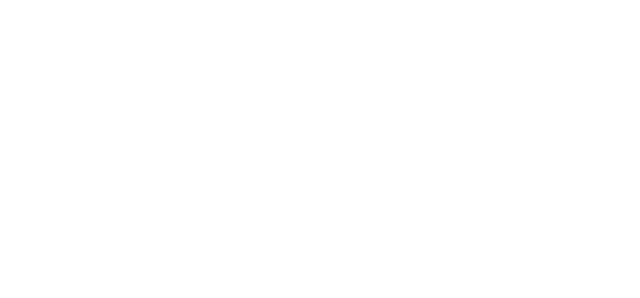
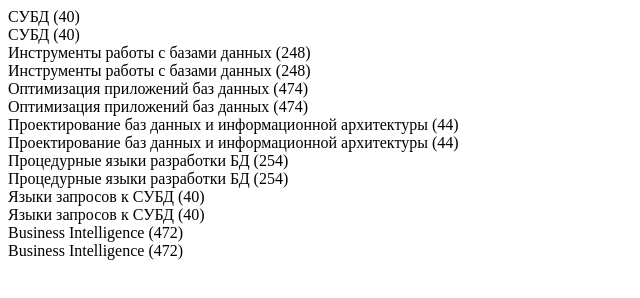
Before and after one commit to wolfvolkov/makeyourway, a website: page index.html in a window 1280 px wide. Shown: the whole page, without its empty margins (0-640 px from the left). Drawn offline with nearby package versions, Linux system fonts and the light colour scheme; files that its build step writes are made by us from their sources.

Commit message:
first model

```diff
--- a/index.html
+++ b/index.html
@@ -4,10 +4,14 @@
 	<title>Makeyourway</title>
 	  <!-- bower:css -->
 	  <!-- endbower -->
+	  <meta charset="utf-8">
 </head>
 <body>
 
 <!-- bower:js -->
+<script type="text/template" id="block-id">
+	<span><%= STEP %></span> (<%= X_AXIS %>)
+</script>
 <script src="bower_components/jquery/dist/jquery.js"></script>
 <script src="bower_components/underscore/underscore.js"></script>
 <script src="bower_components/backbone/backbone.js"></script>
--- a/script.js
+++ b/script.js
@@ -1,68 +1,68 @@
-// Generated by CoffeeScript 1.9.2
-(function() {
-  var ModelBlock, ModelBlockView, modelBlock, modelView, pos,
-    extend = function(child, parent) { for (var key in parent) { if (hasProp.call(parent, key)) child[key] = parent[key]; } function ctor() { this.constructor = child; } ctor.prototype = parent.prototype; child.prototype = new ctor(); child.__super__ = parent.prototype; return child; },
-    hasProp = {}.hasOwnProperty,
-    bind = function(fn, me){ return function(){ return fn.apply(me, arguments); }; };
+(function(){
+  window.App = {
+    Models:{},
+    Views: {},
+    Collections: {}
+  };
 
-  ModelBlock = (function(superClass) {
-    extend(ModelBlock, superClass);
+  window.template = function(id){
+    return _.template($('#'+id).html());
+  };
 
-    function ModelBlock() {
-      return ModelBlock.__super__.constructor.apply(this, arguments);
+
+
+  App.Models.Block = Backbone.Model.extend({
+    defaults: {
+      PATH_STEP_ID: "248",
+      STEP: "СУБД",
+      STEP_ID: "89",
+      X_AXIS: "40",
+      Y_AXIS: "49"
     }
-
-    ModelBlock.prototype.initialize = function() {
-      return alert("hello");
-    };
-
-    ModelBlock.prototype.defaults = {
-      position: {
-        top: 0,
-        left: 0
-      }
-    };
-
-    return ModelBlock;
-
-  })(Backbone.Model);
-
-  ModelBlockView = (function(superClass) {
-    extend(ModelBlockView, superClass);
-
-    function ModelBlockView() {
-      this.doThis = bind(this.doThis, this);
-      return ModelBlockView.__super__.constructor.apply(this, arguments);
-    }
-
-    ModelBlockView.prototype.initialize = function() {
-      return this.model.on('someEvent', this.doThis);
-    };
-
-    ModelBlockView.prototype.doThis = function() {};
-
-    return ModelBlockView;
-
-  })(Backbone.View);
-
-  modelBlock = new ModelBlock;
-
-  modelView = new ModelBlockView({
-    model: modelBlock
+  });
+  App.Collections.Blocks = Backbone.Collection.extend({
+    model: App.Models.Block
   });
 
-  modelBlock.set({
-    'color': 'red'
+  App.Views.bModel = Backbone.View.extend({
+    tagName: "div",
+    className: "model",
+    initialize: function(){
+
+    },
+    render: function(){
+      this.collection.each(function(block){
+        var blockView = new App.Views.Block({model:block});
+        this.$el.append(blockView.render().el);
+
+      },this);
+      return this;
+    }
   });
 
-  pos = modelBlock.get('position');
 
-  console.log(pos.top);
+  App.Views.Block = Backbone.View.extend({
+    tagName: 'div',
+    className: 'block',
+    template:template('block-id'),
+    initialize: function(){
+      this.render();
+    },
+    render: function (){
+      this.$el.html(this.template(this.model.toJSON()));
+      return this;
+    }
+  });
 
-  console.log(modelBlock.get('color'));
+  var blockCollection = new  App.Collections.Blocks();
+  var blokcs,lines;
+    $.getJSON('test.json', function(json) {
+      blocks = json[0];
+      blockCollection.add(blocks);
+      var modelView = new App.Views.bModel({collection:blockCollection});
+      $('body').append(modelView.render().el);
+    });
 
-  console.log(modelBlock.defaults);
+  var block = new App.Models.Block();
 
-  modelBlock.trigger('someEvent');
-
-}).call(this);
+}());
```
Also changed, not shown: test.json (added, +1 -0 lines).
